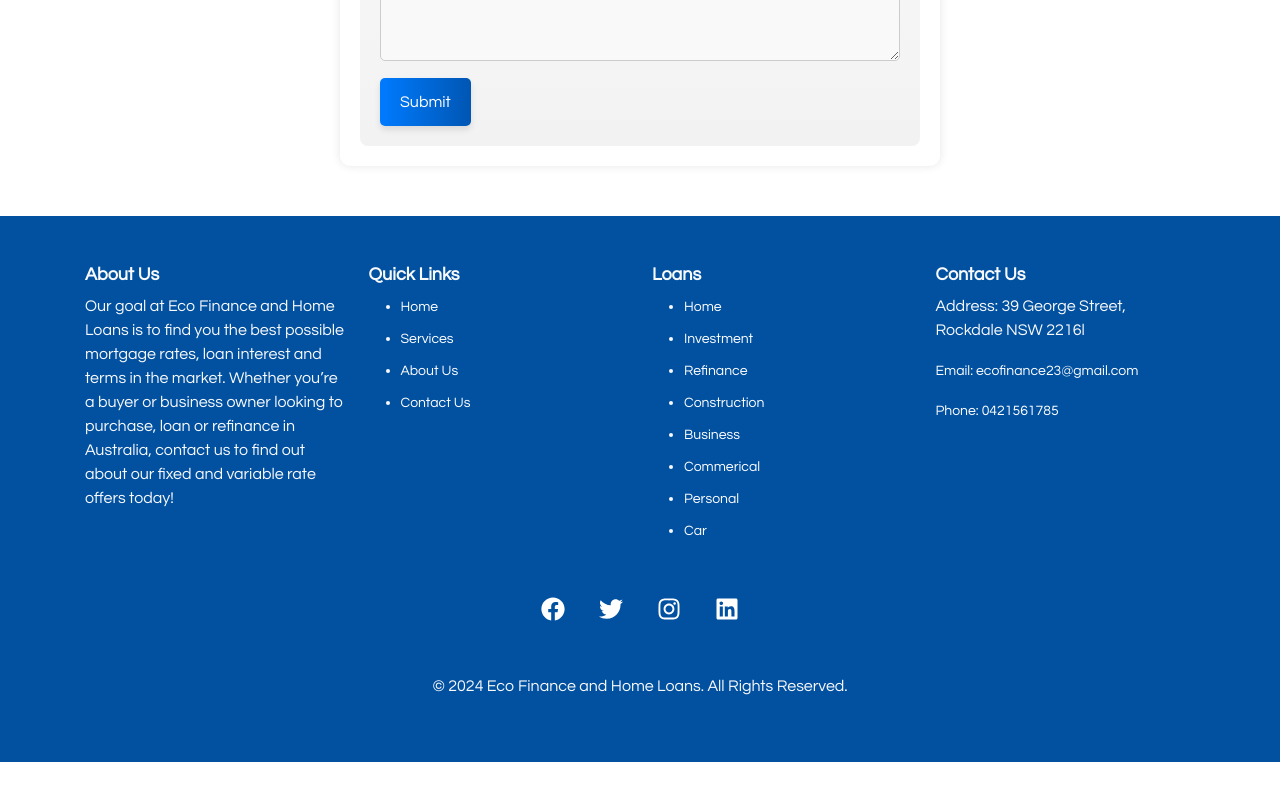
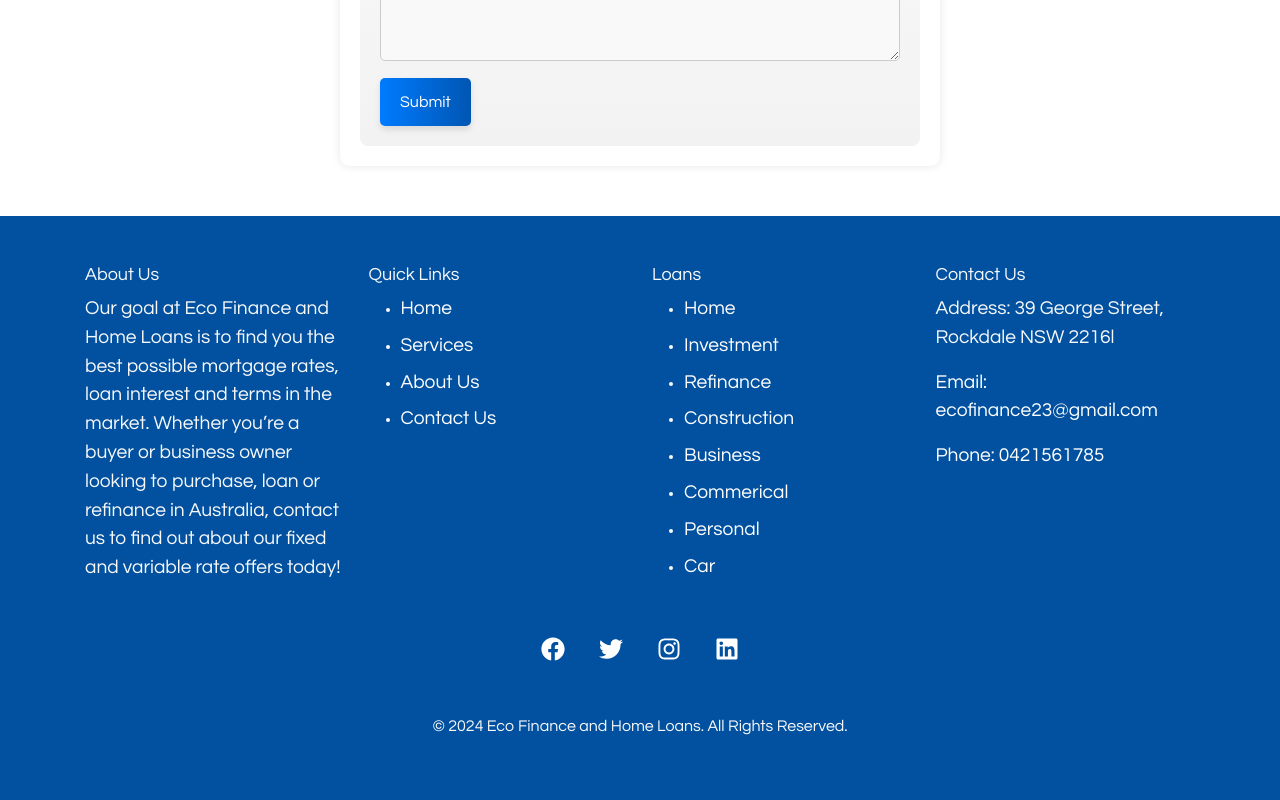
Before and after one commit to manutdmohit/eco-finance, a Next.js app: page /contact-us in a window 1280 px wide. Shown: the part 728-1528 px from the top of the page. Before the commit the page ends 1490 px from the top, so only its background shows below. Built offline with nearby package versions, Linux system fonts and the light colour scheme.

Commit message:
Set font to 1.2rem for paragraph

```diff
--- a/app/components/Footer/Footer.css
+++ b/app/components/Footer/Footer.css
@@ -14,7 +14,6 @@
 
 .footer-column h3 {
   font-size: 18px;
-  font-weight: bold;
 }
 
 .footer-column ul li {
@@ -25,7 +24,7 @@
 #contact p a {
   text-decoration: none;
   color: #fff;
-  font-size: 14px;
+  font-size: 1.2rem;
 }
 
 .footer-bottom {
@@ -45,3 +44,8 @@
 .footer-link {
   text-decoration: none;
 }
+
+#contact p,
+#about-us-desc {
+  font-size: 1.2rem;
+}
```
